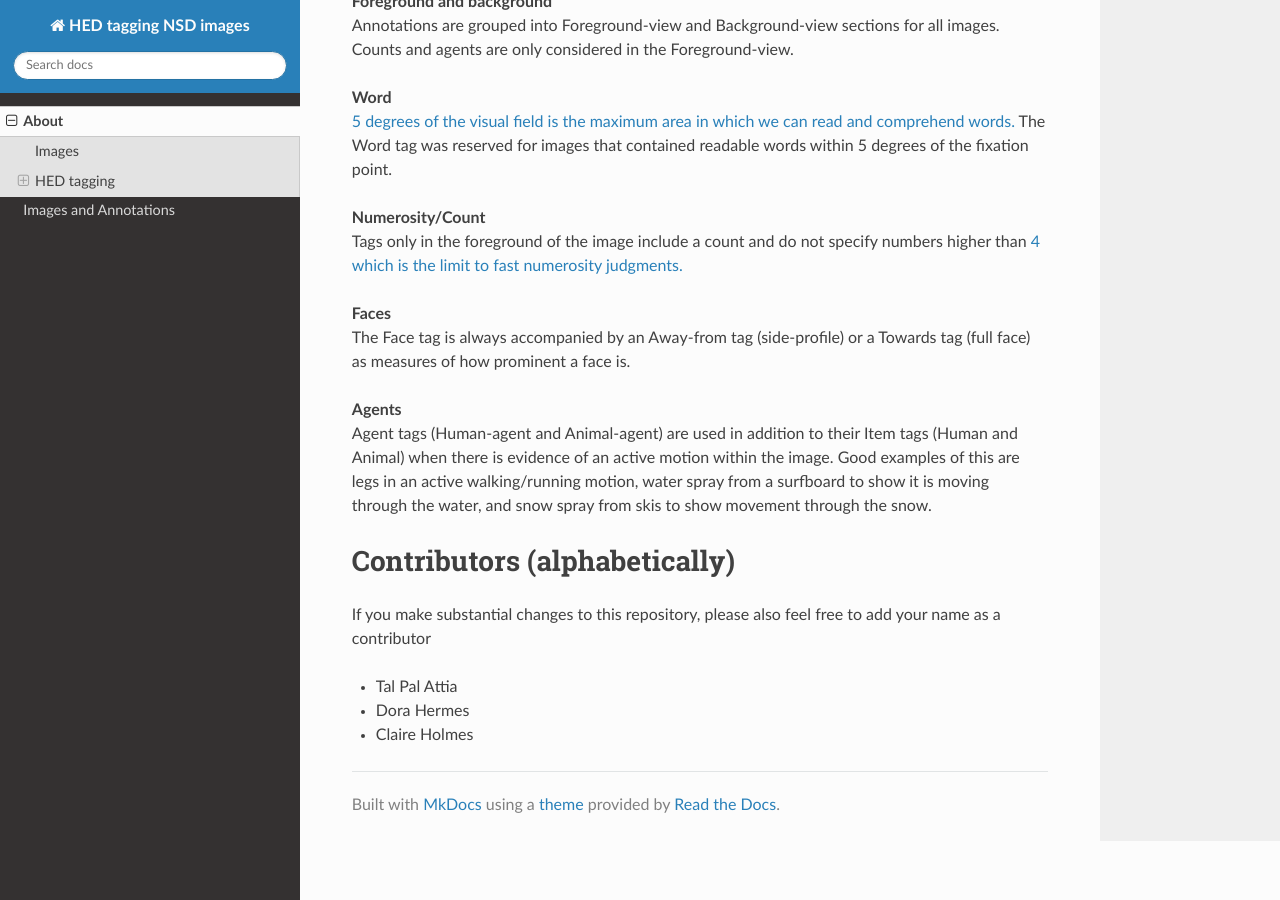
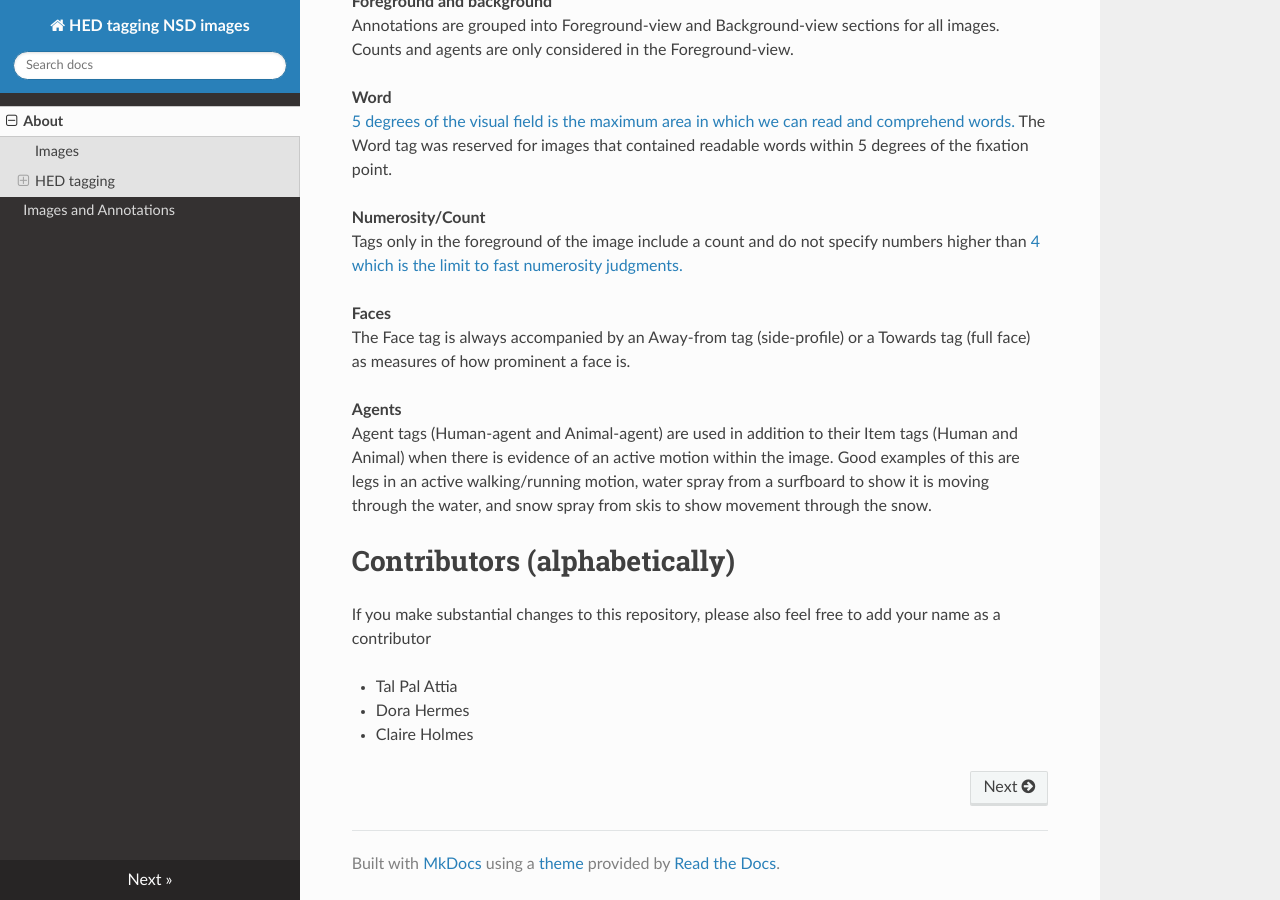
Before and after one commit to MultimodalNeuroimagingLab/nsd_hed_labels, an MkDocs documentation site: the page built from docs/index.md, in a window 1280 px wide and 900 px high, scrolled down 1028 px. Built offline with MkDocs 1.6.1, drawn with Linux system fonts in a browser that asks for light colours; nearby versions of some CDN libraries.

Commit message:
Update mkdocs.yml
fix typo

```diff
--- a/mkdocs.yml
+++ b/mkdocs.yml
@@ -2,4 +2,4 @@ site_name: HED tagging NSD images
 theme: readthedocs
 nav:
 - 'About' : 'index.md'
-- 'Images and Annotations': 'NSD_images_annotations.md'
+- 'Images and Annotations': 'nsd_images_annotations.md'
```
